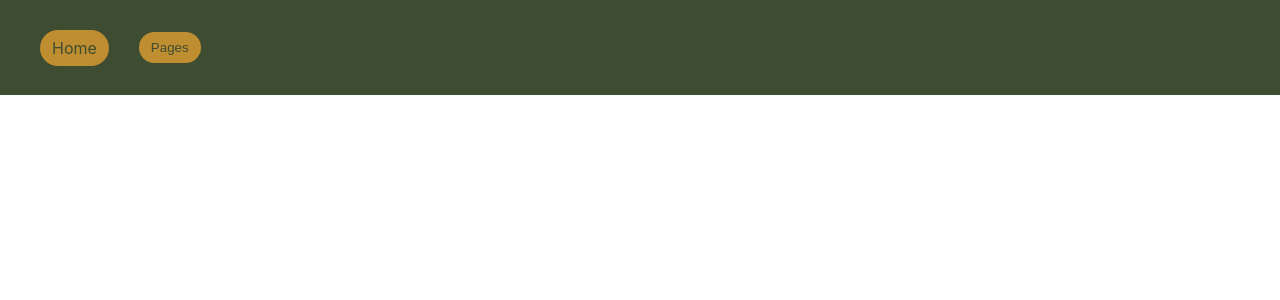
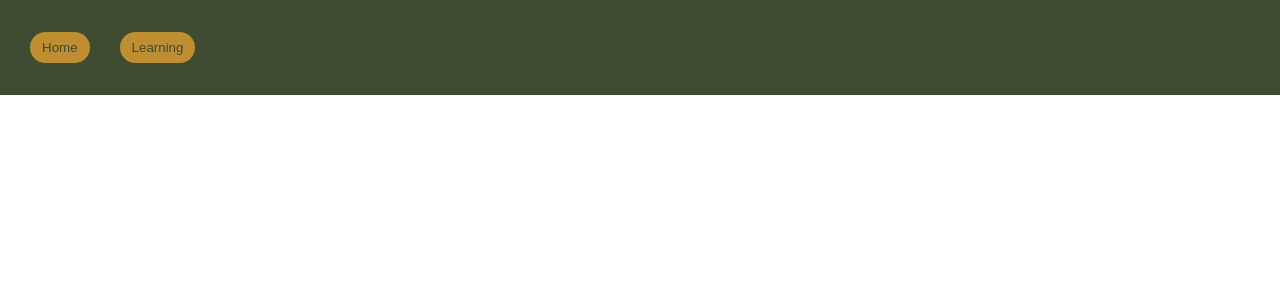
Before and after one commit to yxeri/kstart, a Next.js app: page / in a window 1280 px wide. Shown: the top 300 px of the page. Built offline with nearby package versions, Linux system fonts and the light colour scheme.

Commit message:
added evereything but active link bold text

```diff
--- a/components/HeaderNav.tsx
+++ b/components/HeaderNav.tsx
@@ -6,16 +6,10 @@ import { Button } from "./stitches/Button";
 import { Header } from "./stitches/Header";
 
 export const HeaderNav = () => {
-  const breakPoints = { bp1: 688, bp2: 992, bp3: 1312 };
-  const [open, setOpen] = useState(false);
-  const [width, setWidth] = useState(0);
-
-  useEffect(() => {
-    setWidth(window.innerWidth);
-  }, []);
+  const [isOpen, setOpen] = useState(false);
 
   const handleClick = () => {
-    setOpen(!open);
+    setOpen(!isOpen);
   };
 
   return (
@@ -34,7 +28,7 @@ export const HeaderNav = () => {
           <HamburgerMenuIcon />
         </Button>
 
-        {(open || width > breakPoints.bp1) && <Nav />}
+        <Nav isOpen={isOpen} handleClick={handleClick} />
       </Header>
     </>
   );
--- a/components/Nav.tsx
+++ b/components/Nav.tsx
@@ -5,42 +5,34 @@ import { StyledNavLink } from "./stitches/navigation/StyledNavLink";
 import * as NavigationMenu from "@radix-ui/react-navigation-menu";
 import { NavigationTrigger } from "./stitches/navigation/NavigationTrigger";
 import { NavigationItemDrop } from "./stitches/navigation/NavigationItemDrop";
-import { Box } from "./stitches/Box";
 
-export const Nav = () => {
+import { Button } from "./stitches/Button";
+
+import { StyledLink } from "./stitches/navigation/StyledLink";
+
+interface INavProps {
+  isOpen: boolean;
+  handleClick(): void;
+}
+
+export const Nav = ({ handleClick, isOpen }: INavProps) => {
   return (
     <>
       <NavigationRoot>
-        <NavigationList
-          css={{ display: "flex", alignItems: "center", gap: "30px" }}
-        >
+        <NavigationList mobile={isOpen}>
           <NavigationItem>
-            <Box
-              css={{
-                padding: "8px 12px",
-                background: "$krusoYellow",
-                color: "$krusoGreen",
-                border: "none",
-                boxShadow: "0 0 0 0.1",
-                borderRadius: "30px",
-                transition: "all 0.3s ease",
-                "&:hover": {
-                  background: "Wheat",
-                },
-              }}
-            >
+            <Button onClick={handleClick}>
               <StyledNavLink href="/">Home</StyledNavLink>
-            </Box>
+            </Button>
           </NavigationItem>
 
           <NavigationItemDrop>
-            <NavigationTrigger>Pages</NavigationTrigger>
+            <NavigationTrigger>Learning</NavigationTrigger>
             <NavigationMenu.Content>
               <NavigationList
                 css={{
                   position: "absolute",
-                  top: "0",
-                  left: "0",
+                  left: "80px",
                   borderRadius: "10px",
                   padding: "20px",
                   background: "$krusoYellow",
@@ -49,13 +41,19 @@ export const Nav = () => {
                   display: "flex",
                   flexDirection: "column",
                   gap: "10px",
+                  height: "auto",
+                  "@bp1": { top: "0", left: "0" },
                 }}
               >
                 <NavigationItem>
-                  <StyledNavLink href="/forms">Forms</StyledNavLink>
+                  <Button onClick={handleClick}>
+                    <StyledLink href="/forms">Forms</StyledLink>
+                  </Button>
                 </NavigationItem>
                 <NavigationItem>
-                  <StyledNavLink href="/forms">Forms</StyledNavLink>
+                  <Button onClick={handleClick}>
+                    <StyledLink href="/forms">Forms</StyledLink>
+                  </Button>
                 </NavigationItem>
               </NavigationList>
             </NavigationMenu.Content>
--- a/components/stitches/navigation/NavigationList.tsx
+++ b/components/stitches/navigation/NavigationList.tsx
@@ -1,16 +1,54 @@
 import * as NavigationMenu from "@radix-ui/react-navigation-menu";
-import { styled } from "../../../styles/stitches.config";
+import { keyframes, styled } from "../../../styles/stitches.config";
 
 export const NavigationList = styled(NavigationMenu.List, {
+  display: "flex",
+  //alignItems: "center",
+  gap: "30px",
+  flexDirection: "column",
+  background: "$krusoGreen",
+  position: "absolute",
+  height: "100vh",
+  padding: "30px 130px 0px 30px",
+  transition: "left 0.5s",
+  "@bp1": {
+    position: "relative",
+    flexDirection: "row",
+    left: "auto",
+    top: "unset",
+    height: "unset",
+    padding: "30px",
+  },
+  variants: {
+    desktop: {},
+    mobile: {
+      true: {
+        left: "-70px",
+        top: "30px",
+        "@bp1": {
+          position: "relative",
+          flexDirection: "row",
+          left: "auto",
+          top: "unset",
+          height: "unset",
+          padding: "30px",
+        },
+      },
+      false: {
+        left: "-400px",
+        top: "30px",
+
+        "@bp1": {
+          position: "relative",
+          flexDirection: "row",
+          left: "auto",
+          top: "unset",
+          height: "unset",
+          padding: "30px",
+        },
+      },
+    },
+  },
   listStyleType: "none",
-  //backgroundColor: "$krusoGreen",
   color: "$krusoYellow",
-  //paddingLeft: "30px",
-  //display: "flex",
-  //flexDirection: "column",
-  //gap: "20px",
-  "@bp2": {
-    //flexDirection: "row",
-    //gap: "30px",
-  },
 });
--- /dev/null
+++ b/components/stitches/navigation/StyledLink.tsx
@@ -0,0 +1,6 @@
+import Link from "next/link";
+import { styled } from "../../../styles/stitches.config";
+
+export const StyledLink = styled(Link, {
+  '&[data-active"]': { background: "pink" },
+});
--- a/pages/_app.tsx
+++ b/pages/_app.tsx
@@ -7,10 +7,12 @@ import {
   useRecoilState,
   useRecoilValue,
 } from "recoil";
+import { HeaderNav } from "../components/HeaderNav";
 
 function MyApp({ Component, pageProps }: AppProps) {
   return (
     <RecoilRoot>
+      <HeaderNav />
       <Component {...pageProps} />
     </RecoilRoot>
   );
--- a/pages/index.tsx
+++ b/pages/index.tsx
@@ -6,11 +6,7 @@ import { Nav } from "../components/Nav";
 import styles from "../styles/Home.module.css";
 
 const Home: NextPage = () => {
-  return (
-    <div className={styles.container}>
-      <HeaderNav />
-    </div>
-  );
+  return <div className={styles.container}></div>;
 };
 
 export default Home;
```
